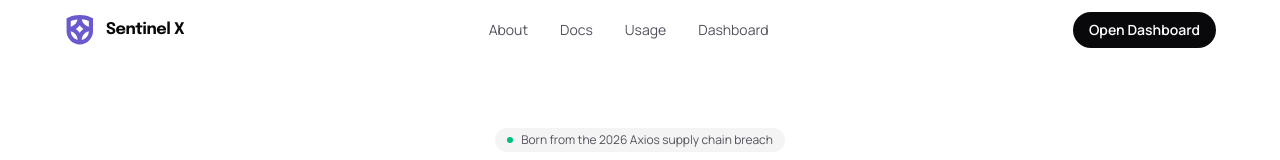
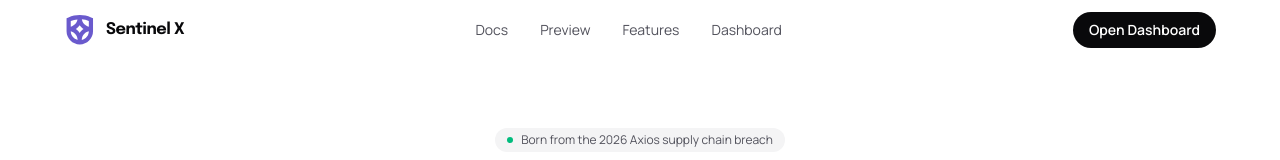
Before and after one commit to prohv/sentinel-x, a Next.js app: page / in a window 1280 px wide. Shown: the top 160 px of the page. Built offline with nearby package versions, Linux system fonts and the light colour scheme.

Commit message:
chore(ui): update buttons and their navigation

```diff
--- a/src/components/landing/FeaturesStrip.tsx
+++ b/src/components/landing/FeaturesStrip.tsx
@@ -28,7 +28,7 @@ const FEATURES: Feature[] = [
 
 export function FeaturesStrip() {
   return (
-    <section className="py-20 px-4">
+    <section id="features" className="py-20 px-4">
       <div className="mx-auto max-w-6xl grid grid-cols-1 md:grid-cols-3 gap-6">
         {FEATURES.map((feature) => (
           <div
--- a/src/components/landing/HeroVisual.tsx
+++ b/src/components/landing/HeroVisual.tsx
@@ -2,7 +2,7 @@ import Image from 'next/image';
 
 export function HeroVisual() {
   return (
-    <div className="mt-14 mx-auto max-w-6xl px-4 pb-0">
+    <div id="hero-visual" className="mt-14 mx-auto max-w-6xl px-4 pb-0">
       <div
         className="hero-visual-gradient rounded-3xl overflow-hidden
                       min-h-[320px] md:min-h-[520px] relative"
--- a/src/components/landing/LandingNav.tsx
+++ b/src/components/landing/LandingNav.tsx
@@ -3,6 +3,13 @@
 import { useState, useEffect } from 'react';
 import Image from 'next/image';
 import Link from 'next/link';
+
+function scrollTo(id: string) {
+  const el = document.getElementById(id);
+  if (!el) return;
+  const top = el.getBoundingClientRect().top + window.scrollY - 64;
+  window.scrollTo({ top, behavior: 'smooth' });
+}
 
 export function LandingNav() {
   const [scrolled, setScrolled] = useState(false);
@@ -13,6 +20,9 @@ export function LandingNav() {
     window.addEventListener('scroll', onScroll, { passive: true });
     return () => window.removeEventListener('scroll', onScroll);
   }, []);
+
+  const navLinkClass =
+    'font-manrope text-sm text-zinc-600 hover:text-violet-700 transition-colors';
 
   return (
     <nav
@@ -41,46 +51,40 @@ export function LandingNav() {
           </span>
         </Link>
 
-        {/* Center: Nav Links (hidden on mobile) */}
+        {/* Center: Nav Links (desktop) */}
         <div className="hidden md:flex items-center gap-8">
-          <Link
-            href="/about"
-            className="font-manrope text-sm text-zinc-600 hover:text-violet-700 transition-colors"
-          >
-            About
-          </Link>
-          <Link
-            href="/docs"
-            className="font-manrope text-sm text-zinc-600 hover:text-violet-700 transition-colors"
-          >
+          <Link href="/docs" className={navLinkClass}>
             Docs
           </Link>
-          <Link
-            href="/usage"
-            className="font-manrope text-sm text-zinc-600 hover:text-violet-700 transition-colors"
+
+          <button
+            onClick={() => scrollTo('hero-visual')}
+            className={navLinkClass}
           >
-            Usage
-          </Link>
-          <Link
-            href="/dashboard"
-            className="font-manrope text-sm text-zinc-600 hover:text-violet-700 transition-colors"
-          >
+            Preview
+          </button>
+
+          <button onClick={() => scrollTo('features')} className={navLinkClass}>
+            Features
+          </button>
+
+          <Link href="/dashboard" className={navLinkClass}>
             Dashboard
           </Link>
         </div>
 
-        {/* Right: Sign In + Mobile Menu */}
+        {/* Right: Open Dashboard pill + mobile hamburger */}
         <div className="flex items-center gap-3">
           <Link
             href="/dashboard"
-            id="nav-sign-in"
+            id="nav-open-dashboard"
             className="hidden md:inline-flex font-manrope font-semibold text-sm
                        bg-zinc-950 text-white px-4 py-2 rounded-full
                        hover:bg-zinc-800 transition-colors min-h-[36px] items-center"
           >
             Open Dashboard
           </Link>
-          {/* Mobile hamburger */}
+
           <button
             id="nav-mobile-menu-toggle"
             aria-label="Toggle menu"
@@ -102,13 +106,27 @@ export function LandingNav() {
           >
             Docs
           </Link>
-          <Link
-            href="/about"
-            onClick={() => setMobileOpen(false)}
-            className="font-manrope text-sm text-zinc-700 hover:text-violet-700 transition-colors py-2"
+
+          <button
+            onClick={() => {
+              scrollTo('hero-visual');
+              setMobileOpen(false);
+            }}
+            className="font-manrope text-sm text-zinc-700 hover:text-violet-700 transition-colors py-2 text-left"
           >
-            About
-          </Link>
+            Preview
+          </button>
+
+          <button
+            onClick={() => {
+              scrollTo('features');
+              setMobileOpen(false);
+            }}
+            className="font-manrope text-sm text-zinc-700 hover:text-violet-700 transition-colors py-2 text-left"
+          >
+            Features
+          </button>
+
           <Link
             href="/dashboard"
             onClick={() => setMobileOpen(false)}
@@ -116,6 +134,7 @@ export function LandingNav() {
           >
             Dashboard
           </Link>
+
           <Link
             href="/dashboard"
             onClick={() => setMobileOpen(false)}
```
